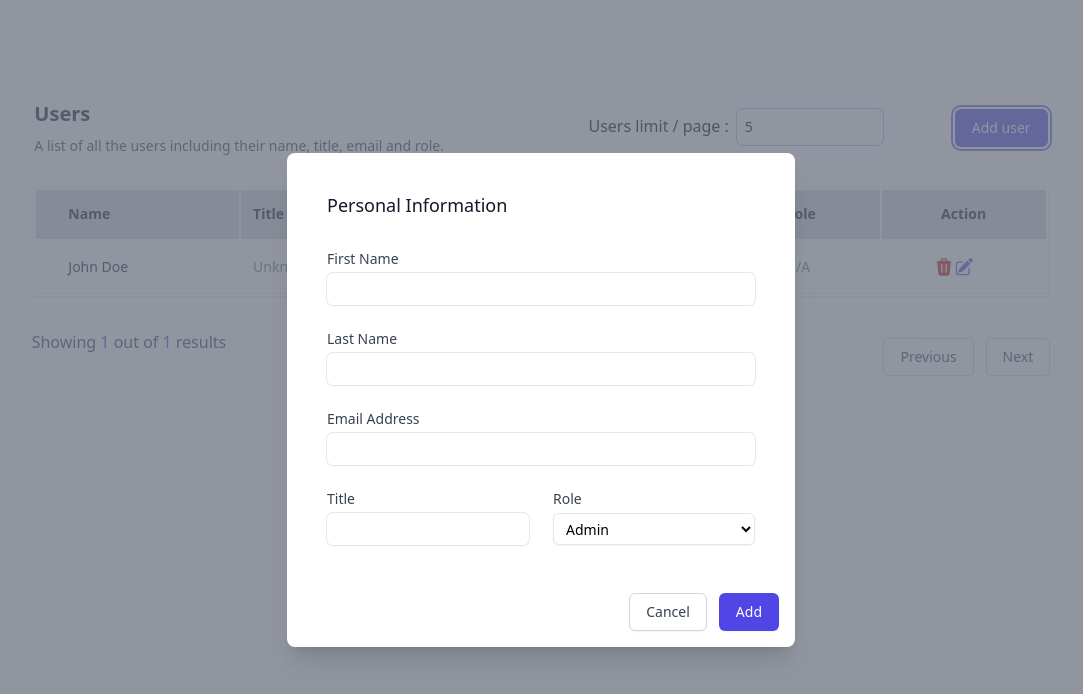
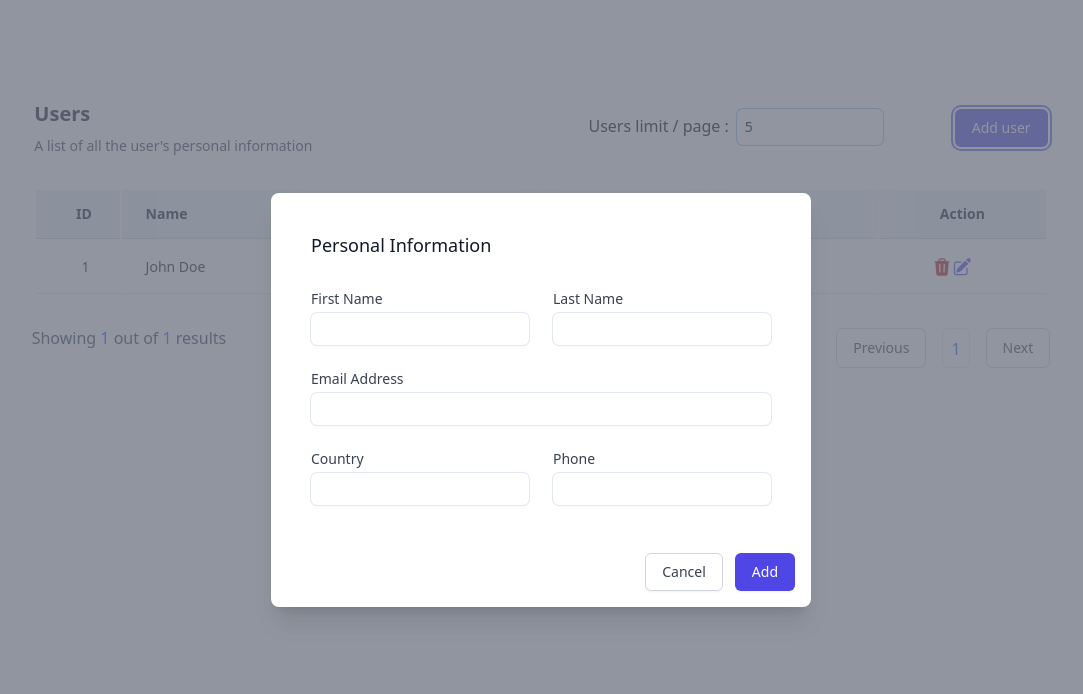
Before and after one commit to Sabbirhossain97/react-user-management, a React (Create React App) app: page / in a window 1280 px wide. Both pictures are taken after typing "5" into the empty fields and a click on the button "Add user". Shown: the top 694 px of the page, without its empty margins (99-1182 px from the left). Built offline with nearby package versions, Linux system fonts and the light colour scheme.

Commit message:
pagination new design updated

```diff
--- a/src/App.js
+++ b/src/App.js
@@ -10,18 +10,18 @@ function App() {
     id: null,
     firstName: "",
     lastName: "",
-    title: "",
+    country: "",
     email: "",
-    role: "",
+    phone: "",
   });
   const [users, setUser] = useState([
     {
       id: 1,
       firstName: "John",
       lastName: "Doe",
-      title: "Unknown",
+      country: "Unknown",
       email: "johndoe123@gmail.com",
-      role: "N/A",
+      phone: "N/A",
     },
   ]);
 
@@ -34,22 +34,22 @@ function App() {
       id: null,
       firstName: "",
       lastName: "",
-      title: "",
+      country: "",
       email: "",
-      role: "",
+      phone: "",
     });
   }
 
   function addUser(event) {
     event.preventDefault();
     let userId = users.length + 1;
-    const { firstName, lastName, title, email, role, id } = form;
+    const { firstName, lastName, country, email, phone, id } = form;
     const newObj = {
       firstName: firstName,
       lastName: lastName,
-      title: title,
+      country: country,
       email: email,
-      role: role,
+      phone: phone,
       id: userId,
     };
     setUser([...users, newObj]);
@@ -73,9 +73,9 @@ function App() {
           id: form.id,
           firstName: form.firstName,
           lastName: form.lastName,
-          title: form.title,
+          country: form.country,
           email: form.email,
-          role: form.role,
+          phone: form.phone,
         };
       } else {
         return user;
@@ -89,13 +89,13 @@ function App() {
   function updateForm(event) {
     const input = event.target.value;
     const name = event.target.name;
-    const { firstName, lastName, email, title, role, id } = form;
+    const { firstName, lastName, email, country, phone, id } = form;
     const newObj = {
       firstName: firstName,
       lastName: lastName,
       email: email,
-      title: title,
-      role: role,
+      country: country,
+      phone: phone,
       id: id,
     };
     newObj[name] = input;
@@ -122,6 +122,7 @@ function App() {
   useEffect(() => {
     setTotalPage(Math.ceil(users.length / itemsPerPage));
   }, [users]);
+
   return (
     <div className="mt-[100px]">
       <div className="px-4 sm:px-6 lg:px-8">
@@ -129,8 +130,7 @@ function App() {
           <div className="sm:flex-auto">
             <h1 className="text-xl font-semibold text-gray-900">Users</h1>
             <p className="mt-2 text-sm text-gray-700">
-              A list of all the users including their name, title, email and
-              role.
+              A list of all the user's personal information
             </p>
           </div>
           <div className="flex justify-between">
@@ -152,39 +152,30 @@ function App() {
           </div>
         </div>
         <div className="mt-8 flex flex-col w-3/2">
-          <div className="-my-2 -mx-4 sm:mx-auto lg:mx-auto w-10/12 ">
-            <div className="inline-block min-w-full py-2 align-middle">
-              <div className="shadow-sm ring-1 ring-black ring-opacity-5">
-                <table className="min-w-full border-separate">
-                  <thead className="bg-gray-500">
+          <div className="-my-2 -mx-4 sm:mx-auto lg:mx-auto w-10/12  ">
+            <div className="inline-block min-w-full py-2 align-middle ">
+              <div className="overflow-x-auto">
+                <table className="min-w-full border-separate ">
+                  <thead className="bg-slate-300">
                     <tr>
-                      <th
-                        scope="col"
-                        className="sticky top-0 z-10 border-b border-gray-300 bg-gray-50 bg-opacity-75 py-3.5 pl-4 pr-3 text-left text-sm font-semibold text-gray-900 backdrop-blur backdrop-filter sm:pl-6 lg:pl-8"
-                      >
+                      <th className="sticky w-1/12 top-0 z-10 text-center border-b border-gray-300 bg-gray-50 bg-opacity-75 py-3.5 pl-4 pr-3 text-sm font-semibold text-gray-900 backdrop-blur backdrop-filter sm:pl-6 sm:table-cell">
+                        ID
+                      </th>
+                      <th className="sticky w-2/12 top-0 z-10 border-b border-gray-300 bg-gray-50 bg-opacity-75 py-3.5 px-3 pl-4 pr-3 text-left text-sm font-semibold text-gray-900 backdrop-blur backdrop-filter sm:pl-6 lg:table-cell">
                         Name
                       </th>
-                      <th
-                        scope="col"
-                        className="sticky top-0 z-10 hidden border-b border-gray-300 bg-gray-50 bg-opacity-75 px-3 py-3.5 text-left text-sm font-semibold text-gray-900 backdrop-blur backdrop-filter sm:table-cell"
-                      >
-                        Title
-                      </th>
-                      <th
-                        scope="col"
-                        className="sticky top-0 z-10 hidden border-b border-gray-300 bg-gray-50 bg-opacity-75 px-3 py-3.5 text-left text-sm font-semibold text-gray-900 backdrop-blur backdrop-filter lg:table-cell"
-                      >
+                      <th className="sticky w-3/12 top-0 z-10  border-b border-gray-300 bg-gray-50 bg-opacity-75 pl-4 px-3 py-3.5 text-left text-sm font-semibold text-gray-900 backdrop-blur backdrop-filter lg:table-cell">
                         Email
                       </th>
-                      <th
-                        scope="col"
-                        className="sticky top-0 z-10 border-b border-gray-300 bg-gray-50 bg-opacity-75 px-3 py-3.5 text-left text-sm font-semibold text-gray-900 backdrop-blur backdrop-filter"
-                      >
-                        Role
+                      <th className="sticky w-2/12 top-0 z-10 border-b border-gray-300 bg-gray-50 bg-opacity-75 py-3.5 pl-4 pr-3 text-left text-sm font-semibold text-gray-900 backdrop-blur backdrop-filter sm:pl-6 lg:table-cell">
+                        Phone
                       </th>
+                      <th className="sticky w-2/12 top-0 z-10  border-b border-gray-300 bg-gray-50 bg-opacity-75 pl-4 px-3 py-3.5 text-left text-sm font-semibold text-gray-900 backdrop-blur backdrop-filter sm:table-cell">
+                        Country
+                      </th>
+
                       <th
                         onClick={() => {}}
-                        scope="col"
                         className="sticky top-0 z-10 border-b border-gray-300  bg-gray-50 bg-opacity-75 px-3 py-3.5 text-sm text-center font-semibold text-gray-900 backdrop-blur backdrop-filter"
                       >
                         Action
@@ -192,14 +183,30 @@ function App() {
                     </tr>
                   </thead>
                   <TransitionGroup component="tbody" className="bg-white">
-                    {users.length < 1 ? (
+                    {users.length < 1 && (
                       <tr>
-                        <td className="whitespace-nowrap border-b border-gray-200 py-4 pl-4 pr-3 text-sm font-medium text-gray-900 sm:pl-6 lg:pl-8">
+                        <td className="whitespace-nowrap border-b border-gray-200 pl-4 py-4 text-sm text-center font-medium text-gray-900">
                           Empty
                         </td>
+                        <td className="whitespace-nowrap border-b border-gray-200 px-3 py-4 pl-4 text-sm font-medium text-gray-900 lg:pl-6">
+                          Empty
+                        </td>
+                        <td className="whitespace-nowrap border-b border-gray-200 px-3 py-4 pl-4 text-sm font-medium text-gray-900 hidden lg:table-cell">
+                          Empty
+                        </td>
+                        <td className="whitespace-nowrap border-b border-gray-200 px-3 py-4 pl-4 text-sm font-medium text-gray-900 hidden lg:pl-6 sm:table-cell">
+                          Empty
+                        </td>
+                        <td className="whitespace-nowrap border-b border-gray-200 px-3 py-4 pl-4 text-sm font-medium text-gray-900 hidden sm:table-cell">
+                          Empty
+                        </td>
+                        <td className="relative whitespace-nowrap border-b border-gray-200 py-4 pr-4 pl-3 text-center text-sm font-medium sm:pr-6 lg:pr-8">
+                          N/A
+                        </td>
                       </tr>
-                    ) : (
-                      users
+                    )}
+
+                    {users
                       .filter(
                         (item, key) =>
                           key >= (currentPage - 1) * itemsPerPage &&
@@ -213,18 +220,22 @@ function App() {
                           timeout={300}
                         >
                           <tr>
-                              <td className="whitespace-nowrap border-b border-gray-200 py-4 pl-4 pr-3 text-sm font-medium text-gray-900 sm:pl-6 lg:pl-8">
+                            <td className="whitespace-nowrap border-b border-gray-200 pl-4 py-4 text-sm text-center font-medium text-gray-900">
+                              {user.id}
+                            </td>
+                            <td className="whitespace-nowrap border-b border-gray-200 px-3 py-4 pl-4 text-sm font-medium text-gray-900 lg:pl-6">
                               {user.firstName} {user.lastName}
                             </td>
-                              <td className="whitespace-nowrap border-b border-gray-200 px-3 py-4 text-sm text-gray-500 hidden sm:table-cell">
-                                {user.title}
-                              </td>
-                              <td className="whitespace-nowrap border-b border-gray-200 px-3 py-4 text-sm text-gray-500 hidden lg:table-cell">
+                            <td className="whitespace-nowrap border-b border-gray-200 px-3 py-4 pl-4 text-sm font-medium text-gray-900 hidden lg:table-cell">
                               {user.email}
                             </td>
-                              <td className="whitespace-nowrap border-b border-gray-200 px-3 py-4 text-sm text-gray-500">
-                                {user.role}
+                            <td className="whitespace-nowrap border-b border-gray-200 px-3 py-4 pl-4 text-sm font-medium text-gray-900 hidden lg:pl-6 sm:table-cell">
+                              {user.phone}
                             </td>
+                            <td className="whitespace-nowrap border-b border-gray-200 px-3 py-4 pl-4 text-sm font-medium text-gray-900 hidden sm:table-cell">
+                              {user.country}
+                            </td>
+
                             <td className="relative whitespace-nowrap border-b border-gray-200 py-4 pr-4 pl-3 text-right text-sm font-medium sm:pr-6 lg:pr-8">
                               <div className="flex justify-center">
                                 <a
@@ -264,8 +275,7 @@ function App() {
                             </td>
                           </tr>
                         </CSSTransition>
-                        ))
-                    )}
+                      ))}
                   </TransitionGroup>
                 </table>
               </div>
@@ -287,12 +297,7 @@ function App() {
         classNames="Transition"
         unmountOnExit
       >
-        <div
-          className={`relative z-10 ${showModal ? "" : "hidden"}`}
-          aria-labelledby="modal-title"
-          role="dialog"
-          aria-modal="true"
-        >
+        <div className={`relative z-10 ${showModal ? "" : "hidden"}`}>
           <div className="fixed inset-0 bg-gray-500 bg-opacity-75 transition-opacity"></div>
 
           <div className="fixed inset-0 z-10 overflow-y-auto">
@@ -309,7 +314,7 @@ function App() {
                         </div>
                         <div className="mt-5 md:col-span-2 md:mt-0">
                           <div className="grid grid-cols-8 gap-6">
-                            <div className="col-span-8 ">
+                            <div className="col-span-4 ">
                               <label
                                 htmlFor="first-name"
                                 className="block text-sm font-medium text-gray-700"
@@ -324,11 +329,11 @@ function App() {
                                 id="first-name"
                                 required
                                 autoComplete="given-name"
-                                className="ring-1 ring-slate-200 mt-1 block w-full h-8 rounded-md border-gray-700 shadow-sm focus:border-indigo-500 focus:outline-none focus:ring-indigo-500 sm:text-sm"
+                                className="ring-1 ring-slate-200 mt-1 px-2 block w-full h-8 rounded-md border-gray-700 shadow-sm focus:border-indigo-500 focus:outline-none focus:ring-indigo-500 sm:text-sm"
                               />
                             </div>
 
-                            <div className="col-span-8 ">
+                            <div className="col-span-4 ">
                               <label
                                 htmlFor="last-name"
                                 className="block text-sm font-medium text-gray-700"
@@ -343,7 +348,7 @@ function App() {
                                 id="last-name"
                                 required
                                 autoComplete="family-name"
-                                className="ring-1 ring-slate-200 mt-1 block w-full h-8 rounded-md border-gray-300 shadow-sm focus:border-indigo-500 focus:outline-none focus:ring-indigo-500 sm:text-sm"
+                                className="ring-1 ring-slate-200 mt-1 block w-full px-2 h-8 rounded-md border-gray-300 shadow-sm focus:border-indigo-500 focus:outline-none focus:ring-indigo-500 sm:text-sm"
                               />
                             </div>
 
@@ -362,47 +367,44 @@ function App() {
                                 id="email-address"
                                 required
                                 autoComplete="email"
-                                className="ring-1 ring-slate-200 mt-1 block w-full h-8 rounded-md border-gray-300 shadow-sm focus:border-indigo-500 focus:outline-none focus:ring-indigo-500 sm:text-sm"
+                                className="ring-1 ring-slate-200 mt-1 block w-full px-2 h-8 rounded-md border-gray-300 shadow-sm focus:border-indigo-500 focus:outline-none focus:ring-indigo-500 sm:text-sm"
                               />
                             </div>
                             <div className="col-span-4 ">
                               <label
-                                htmlFor="title"
+                                htmlFor="country"
                                 className="block text-sm font-medium text-gray-700"
                               >
-                                Title
+                                Country
                               </label>
                               <input
                                 type="text"
                                 onChange={(event) => updateForm(event)}
-                                value={form.title}
-                                name="title"
-                                id="title"
+                                value={form.country}
+                                name="country"
+                                id="country"
                                 required
-                                autoComplete="title"
-                                className="ring-1 ring-slate-200 mt-1 block w-full h-8 rounded-md border-gray-300 shadow-sm focus:border-indigo-500 focus:outline-none focus:ring-indigo-500 sm:text-sm"
+                                autoComplete="country"
+                                className="ring-1 ring-slate-200 mt-1 block w-full px-2 h-8 rounded-md border-gray-300 shadow-sm focus:border-indigo-500 focus:outline-none focus:ring-indigo-500 sm:text-sm"
                               />
                             </div>
                             <div className="col-span-4">
                               <label
-                                htmlFor="role"
+                                htmlFor="phone"
                                 className="block text-sm font-medium text-gray-700"
                               >
-                                Role
+                                Phone
                               </label>
-                              <select
-                                id="role"
+                              <input
+                                type="tel"
                                 onChange={(event) => updateForm(event)}
-                                value={form.role}
-                                name="role"
+                                value={form.phone}
+                                name="phone"
+                                id="phone"
                                 required
-                                autoComplete="country-name"
-                                className="mt-1 block w-full h-8 rounded-md border border-slate-200 bg-white px-2 py-1 shadow-sm focus:border-indigo-500 focus:outline-none focus:ring-indigo-500 sm:text-sm"
-                              >
-                                <option>Admin</option>
-                                <option>Editor</option>
-                                <option>User</option>
-                              </select>
+                                autoComplete="phone"
+                                className="ring-1 ring-slate-200 mt-1 block w-full px-2 h-8 rounded-md border-gray-300 shadow-sm focus:border-indigo-500 focus:outline-none focus:ring-indigo-500 sm:text-sm"
+                              />
                             </div>
                           </div>
                         </div>
--- a/src/components/Pagination.js
+++ b/src/components/Pagination.js
@@ -7,6 +7,11 @@ const Pagination = ({
   setCurrentPage,
   users,
 }) => {
+  let paginationArray = [];
+  for (let i = 1; i <= totalPage; i++) {
+    paginationArray.push(i);
+    console.log(paginationArray);
+  }
   function nextPage() {
     if (currentPage !== totalPage) {
       setCurrentPage((e) => e + 1);
@@ -32,31 +37,36 @@ const Pagination = ({
             <span className="font-medium text-blue-600">
               &nbsp;{endIndex - startIndex + 1}
             </span>
-            <span className="">
+            <span>
               &nbsp;out of&nbsp;
               <span className="font-medium text-blue-600">{users.length} </span>
             </span>
             results
           </p>
         </div>
-        <div className="flex flex-1 justify-center sm:justify-end mt-[30px]">
+        <div className="flex flex-1 justify-center sm:justify-end mt-[20px] h-[40px]">
           <button
             onClick={() => previousPage()}
             className={`${
               currentPage === 1
                 ? "bg-gray-300 cursor-not-allowed text-gray-400"
                 : ""
-            } relativeinline-flex items-center rounded-md border border-gray-300 bg-white px-4 py-2 text-sm font-medium text-gray-700 hover:bg-gray-50`}
+            } relativeinline-flex items-center rounded-md border border-gray-300 bg-white mr-4 px-4 py-2 text-sm font-medium text-gray-700 hover:bg-gray-50`}
           >
             Previous
           </button>
+          {paginationArray.map((item) => (
+            <p className="p-2 font-medium text-blue-600 border border-gray-200 rounded-md cursor-pointer mr-2">
+              {item}
+            </p>
+          ))}
           <button
             onClick={() => nextPage()}
             className={`${
               currentPage === totalPage
                 ? "bg-gray-300 cursor-not-allowed text-gray-400"
                 : ""
-            } relative ml-3 inline-flex items-center rounded-md border border-gray-300 bg-white px-4 py-2 text-sm font-medium text-gray-700 hover:bg-gray-50`}
+            } relative ml-2 inline-flex items-center rounded-md border border-gray-300 bg-white px-4 py-2 text-sm font-medium text-gray-700 hover:bg-gray-50`}
           >
             Next
           </button>
```
Lines whose indentation alone changed are shown as unchanged.
